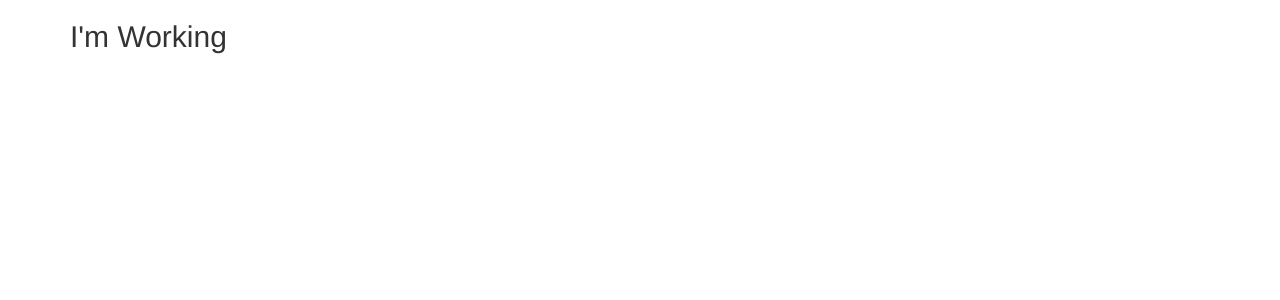
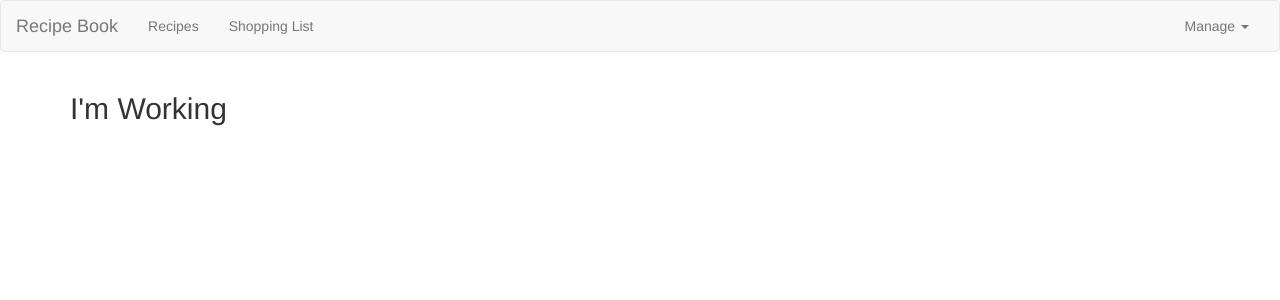
Before and after one commit to Andreeesc/angular-project-one, an Angular app: page / in a window 1280 px wide. Shown: the top 300 px of the page. Built offline with nearby package versions, Linux system fonts and the light colour scheme.

Commit message:
feat: menu de navegação, junto com o menu de edição das receitas

```diff
--- a/src/app/app.component.html
+++ b/src/app/app.component.html
@@ -1,3 +1,5 @@
+<app-header></app-header>
+
 <div class="container">
   <div class="row">
     <div class="col-md-12">
--- a/src/app/header/header.component.html
+++ b/src/app/header/header.component.html
@@ -1,3 +1,25 @@
-<p>
-  header works!
-</p>
+<nav class="navbar navbar-default">
+  <div class="container-fluid">
+    <div class="navbar-header">
+      <a href="#" class="navbar-brand">Recipe Book</a>
+    </div>
+
+    <div class="collapse navbar-collapse">
+      <ul class="nav navbar-nav">
+        <li><a href="#">Recipes</a></li>
+        <li><a href="#">Shopping List</a></li>
+      </ul>
+      <ul class="nav navbar-nav navbar-right">
+        <li class="dropdown">
+          <a href="#" class="dropdown-toggle" role="button">
+            Manage <span class="caret"></span>
+          </a>
+          <ul class="dropdown-menu">
+            <li><a href="#">Save Data</a></li>
+            <li><a href="#">Fetch Data</a></li>
+          </ul>
+        </li>
+      </ul>
+    </div>
+  </div>
+</nav>
```
